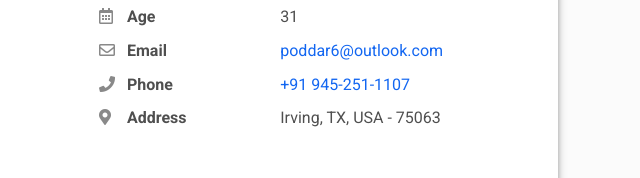
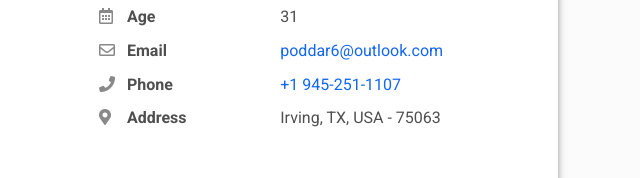
Before and after one commit to pallav1991/www.pallav.ind.in, a plain HTML site: page site-content/index.html in a window 1280 px wide. Shown: the part 774-952 px from the top of the page, 640-1280 px from the left. Drawn offline with Linux system fonts and the light colour scheme.

Commit message:
change +91 to +1

```diff
--- a/site-content/index.html
+++ b/site-content/index.html
@@ -148,7 +148,7 @@
                         style="width:24px;opacity:0.85;"></i> Phone</div>
                   </div>
                   <div class="col-sm-7">
-                    <div class="pb-2"><a href="tel:+1 945-251-1107"> +91 945-251-1107</a></div>
+                    <div class="pb-2"><a href="tel:+1 945-251-1107"> +1 945-251-1107</a></div>
                   </div>
                   <div class="col-sm-5">
                     <div class="pb-2 fw-bolder"><i class="fas fa-map-marker-alt pe-2 text-muted"
@@ -383,7 +383,7 @@
             <div class="col-md-5" data-aos="fade-left" data-aos-delay="200">
               <div class="mt-1">
                 <div class="h6"><i class="fas fa-phone pe-2 text-muted" style="width:24px;opacity:0.85;"></i> <a
-                    href="tel:+1 945-251-1107"> +91 945-251-1107</a></div>
+                    href="tel:+1 945-251-1107"> +1 945-251-1107</a></div>
                 <div class="h6"><i class="far fa-envelope pe-2 text-muted" style="width:24px;opacity:0.85;"></i> <a
                     href="mailto:poddar6@outlook.com">poddar6@outlook.com</a></div>
               </div>
```
